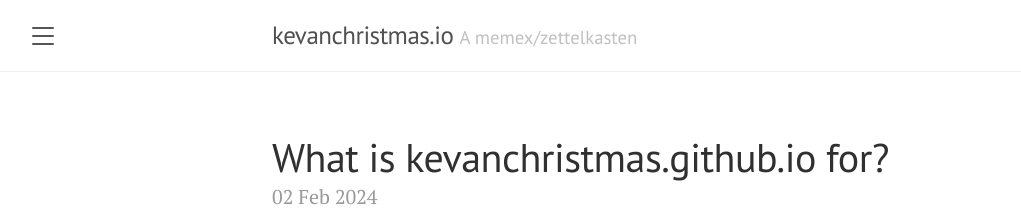
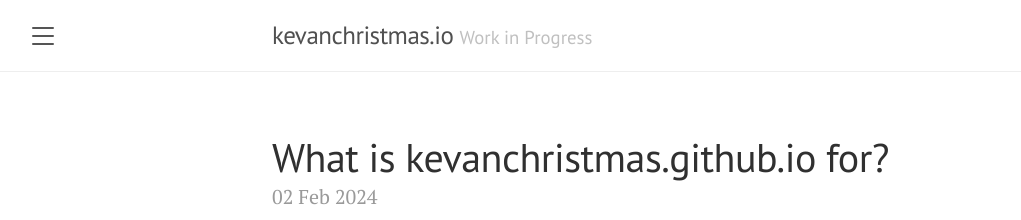
Before and after one commit to kevanchristmas/kevanchristmas.gitHub.io, a Jekyll site: the page built from index.html, in a window 1280 px wide. Shown: the top 220 px of the page, without its empty margins (8-1029 px from the left). Built offline with Jekyll 4.4.1, drawn with Linux system fonts in a browser that asks for light colours; the list of posts is cut into pages by our own code.

Commit message:
Change strapline

```diff
--- a/_config.yml
+++ b/_config.yml
@@ -1,7 +1,7 @@
 # Setup
 title:               kevanchristmas.io
-tagline:             'A memex/zettelkasten'
-description:         'What it says in the first post'
+tagline:             'Work in Progress'
+description:         'What it says in the about'
 url:                 https://kevanchristmas.GitHub.io
 baseurl:             ''
 paginate:            5
```
